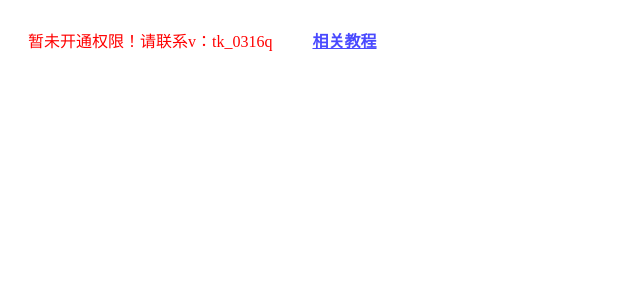
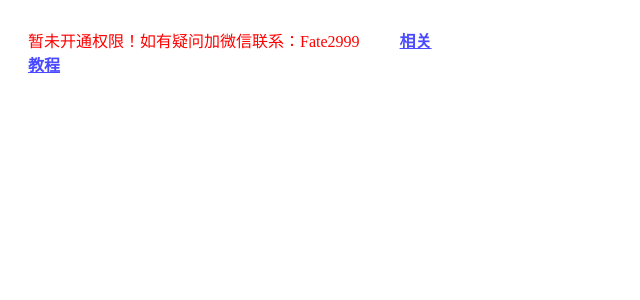
Before and after one commit to wangjinA/lutian, a React (Vite) app: page / in a window 1280 px wide. Shown: the top 300 px of the page, without its empty margins (0-640 px from the left). Built offline with nearby package versions, Linux system fonts and the light colour scheme.

Commit message:
z谢 - 定制

```diff
--- a/src/App.tsx
+++ b/src/App.tsx
@@ -20,11 +20,11 @@ function checkoutToken(userName?: string) {
   if (!userName || (whiteList && !whiteList.includes(userName!)) || isPastDue) {
     return (
       <div style={{ color: 'red' }}>
-        <span style={{ pointerEvents: 'none' }}>{text}！请联系v：</span>
-        <span style={{ userSelect: 'all' }}>tk_0316q</span>
+        <span style={{ pointerEvents: 'none' }}>{text}！如有疑问加微信联系：</span>
+        <span style={{ userSelect: 'all' }}>Fate2999</span>
         <a
           target="_blank"
-          href="https://docs.qq.com/doc/DQkZYVEFMU2RSaUxK?u=380951d17e1247eb92243dc959adc029"
+          href="https://docs.qq.com/doc/DQlB3QW9mdGJWRGNk?u=380951d17e1247eb92243dc959adc029"
           style={{
             marginLeft: 40,
             color: '#4949ff',
@@ -103,11 +103,11 @@ function App() {
             <Switch type="line" />
           </FormItem>
           <div style={{ color: '#9a9a9a', fontSize: 14, padding: '5px 0', textAlign: 'center' }}>
-            <span style={{ pointerEvents: 'none' }}>v：</span>
-            <span style={{ userSelect: 'all' }}>tk_0316q</span>
+            <span style={{ pointerEvents: 'none' }}>如有疑问加微信联系：</span>
+            <span style={{ userSelect: 'all' }}>Fate2999</span>
             <a
               target="_blank"
-              href="https://docs.qq.com/doc/DQkZYVEFMU2RSaUxK?u=380951d17e1247eb92243dc959adc029"
+              href="https://docs.qq.com/doc/DQlB3QW9mdGJWRGNk?u=380951d17e1247eb92243dc959adc029"
               style={{
                 marginLeft: 40,
                 color: '#4949ff',
```
Also changed, not shown: 1 other file (tests, documents, lock files or other folders).
